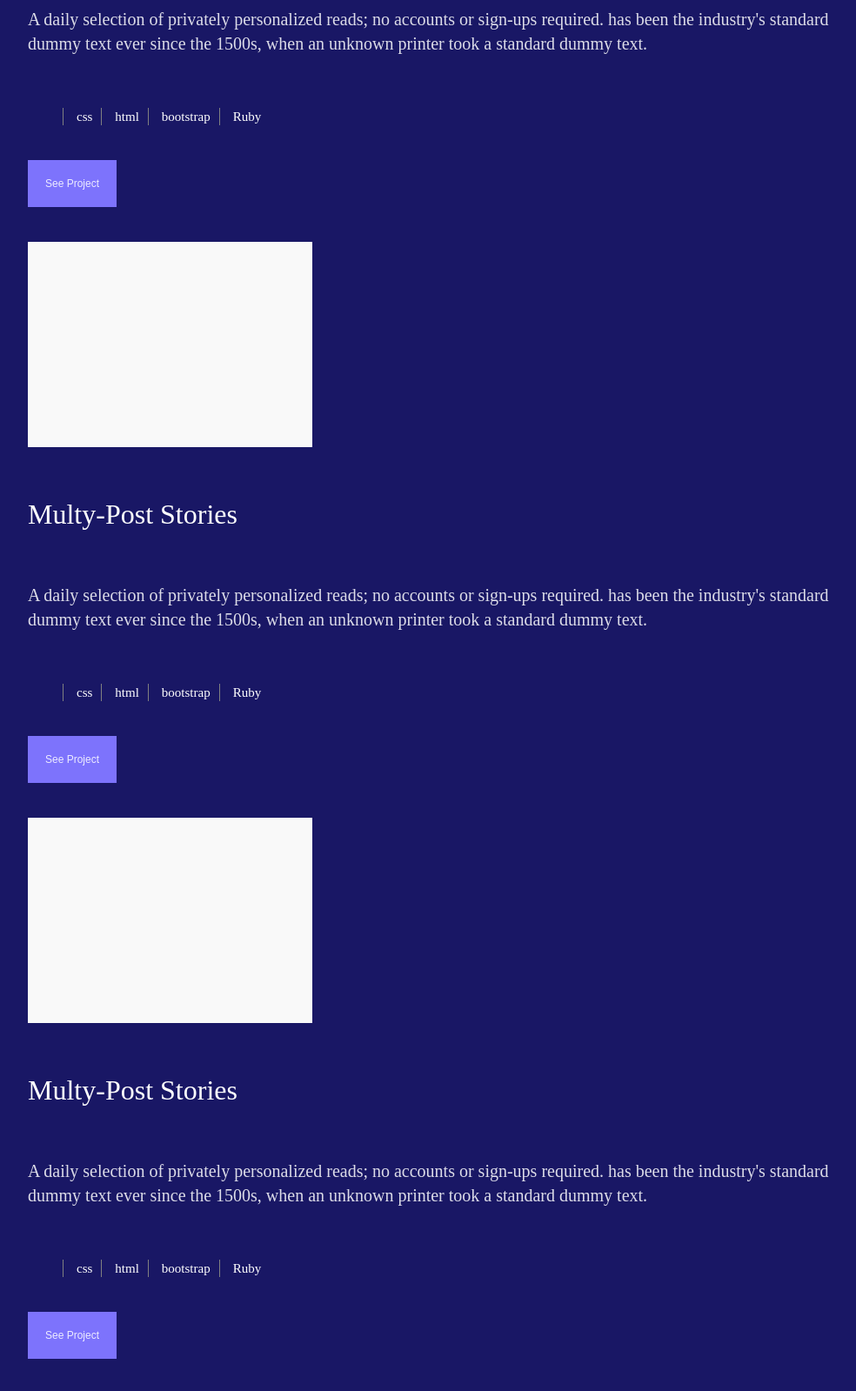
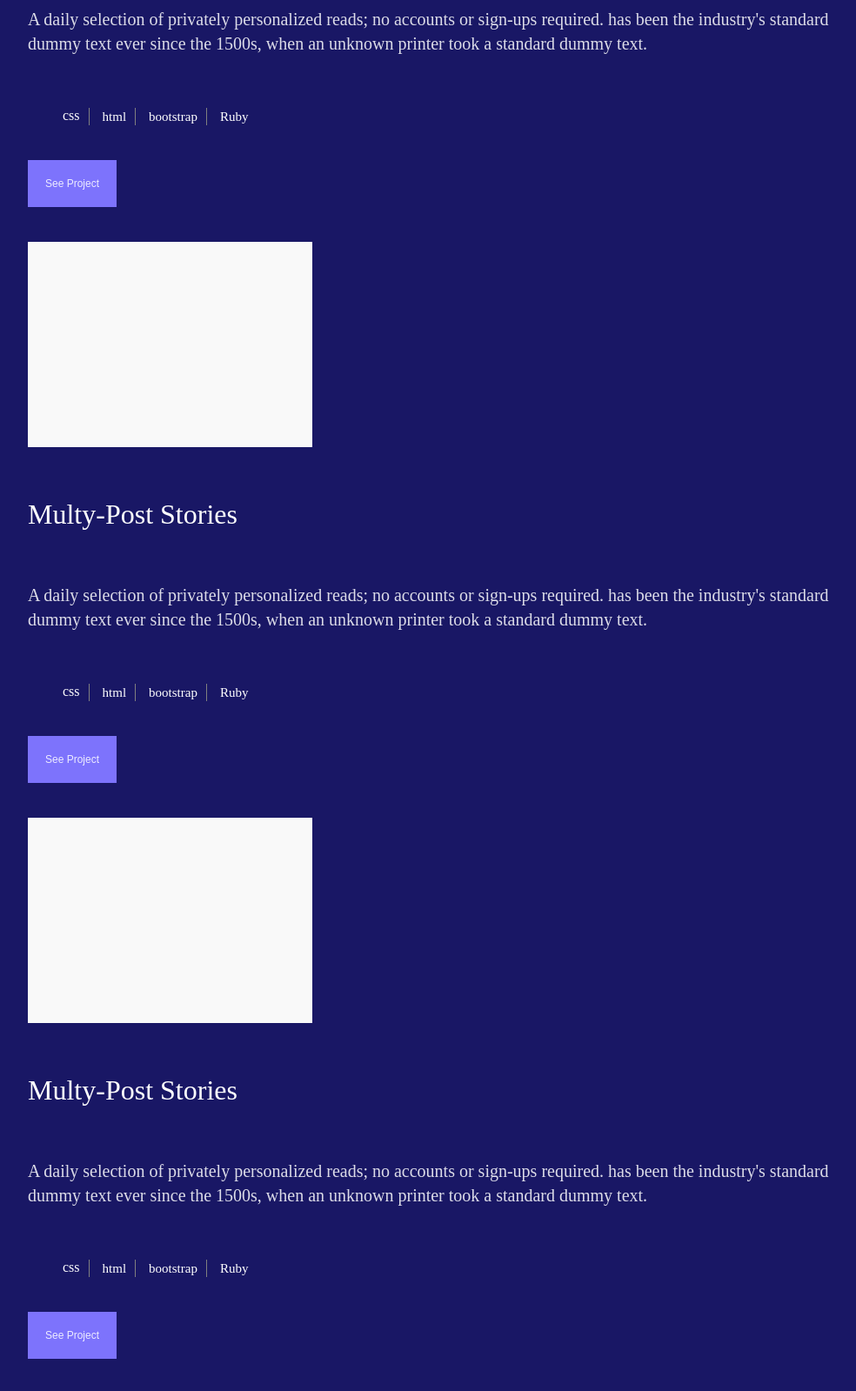
Before and after one commit to Duncannjau/Duncan-portfolio, a website: page index.html in a window 1280 px wide. Shown: the part 1140-2739 px from the top of the page at 87% size, without its empty margins (134-1118 px from the left). Drawn offline with Linux system fonts and the light colour scheme.

Commit message:
Remove line before the text Css in the section highlighted in the code review

```diff
--- a/index.html
+++ b/index.html
@@ -107,7 +107,7 @@
               standard dummy text.
             </p>
             <ul class="prog-langs">
-              <li>css</li>
+                  css
               <li>html</li>
               <li>bootstrap</li>
               <li>Ruby</li>
@@ -131,7 +131,7 @@
               standard dummy text.
             </p>
             <ul class="prog-langs">
-              <li>css</li>
+                  css
               <li>html</li>
               <li>bootstrap</li>
               <li>Ruby</li>
@@ -155,7 +155,7 @@
               standard dummy text.
             </p>
             <ul class="prog-langs">
-              <li>css</li>
+                 css
               <li>html</li>
               <li>bootstrap</li>
               <li>Ruby</li>
@@ -179,7 +179,7 @@
               standard dummy text.
             </p>
             <ul class="prog-langs">
-              <li>css</li>
+                  css
               <li>html</li>
               <li>bootstrap</li>
               <li>Ruby</li>
```
